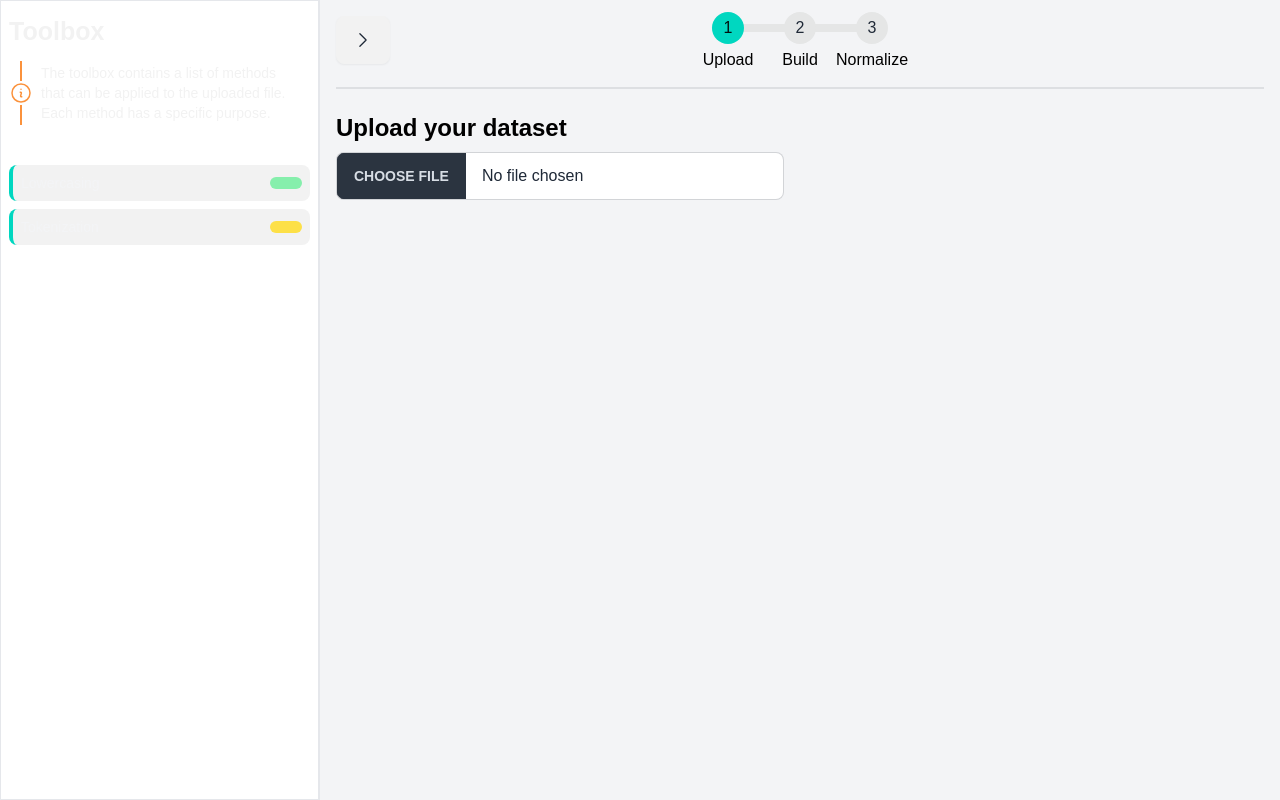
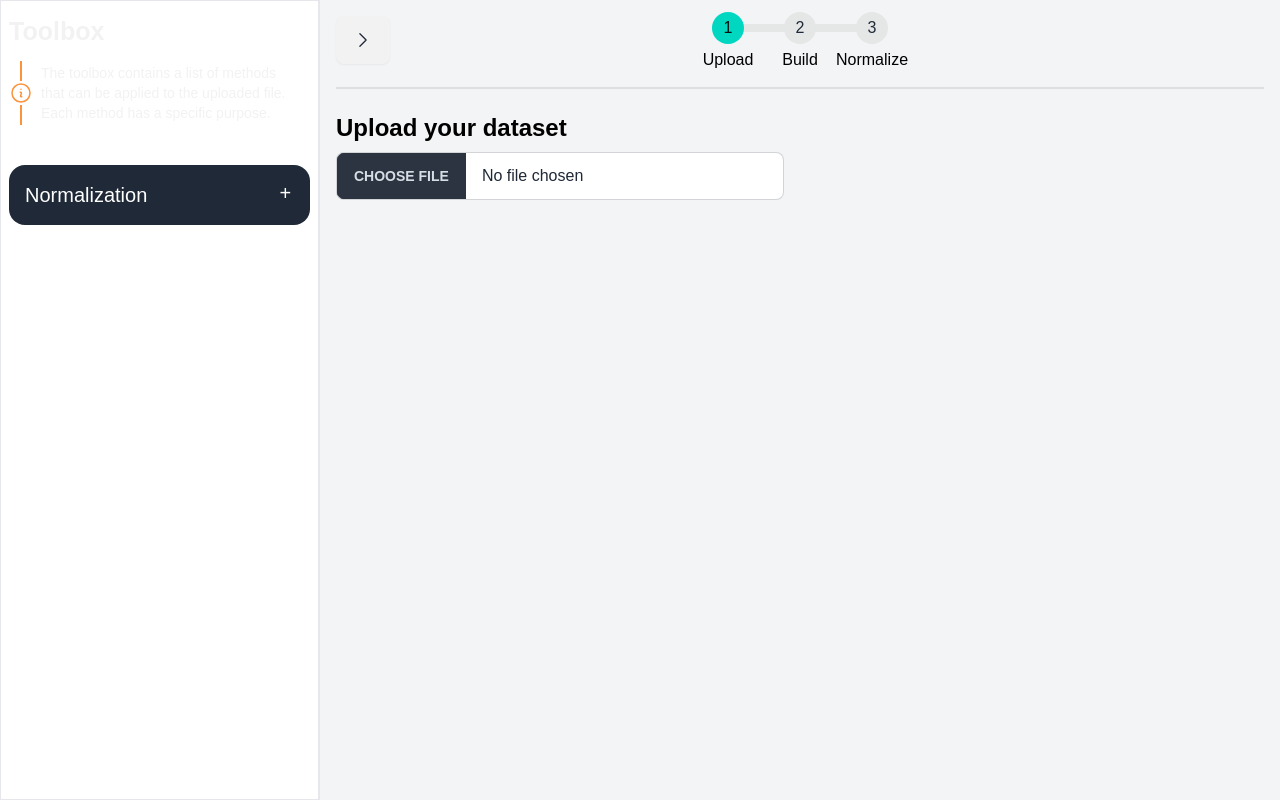
Before and after one commit to 0xbalazstoth/datveez, a Next.js app: page /builder in a window 1280 px wide. Built offline with nearby package versions, Linux system fonts and the light colour scheme.

Commit message:
Added toolbox group

```diff
--- a/app/builder/page.tsx
+++ b/app/builder/page.tsx
@@ -13,6 +13,7 @@ import StepIndicator from "../steps/step.indicator";
 import { StepsProvider, useSteps } from "../contexts/steps.context";
 import { StepName } from "../types/step.type";
 import typeOfNode from "../types/node.type";
+import ToolboxGroup from "../components/toolbox.group";
 
 interface StepsPageProps {}
 
@@ -104,6 +105,7 @@ const StepsPageContent = (props: StepsPageProps) => {
         </div>
         <Sidebar>
           <div className="flex flex-col gap-2 mt-10">
+            <ToolboxGroup title="Normalization">
               <ToolboxItem
                 id={typeOfNode.LowercasingNode.name}
                 name={typeOfNode.LowercasingNode.name}
@@ -134,6 +136,7 @@ const StepsPageContent = (props: StepsPageProps) => {
                 //   typeOfNode.TokenizationNode.name
                 // )}
               ></ToolboxItem>
+            </ToolboxGroup>
           </div>
         </Sidebar>
       </div>
--- /dev/null
+++ b/app/components/toolbox.group.tsx
@@ -0,0 +1,20 @@
+interface ToolboxGroupProps {
+  title: string;
+  children: React.ReactNode;
+}
+
+export default function ToolboxGroup(props: ToolboxGroupProps) {
+  const { title, children } = props;
+
+  return (
+    <div className="collapse collapse-plus bg-gray-800">
+      <input type="checkbox" />
+      <div className="collapse-title text-xl font-medium text-white">
+        {title}
+      </div>
+      <div className="collapse-content">
+        <div className="flex flex-col gap-4">{children}</div>
+      </div>
+    </div>
+  );
+}
```
Lines whose indentation alone changed are shown as unchanged.
